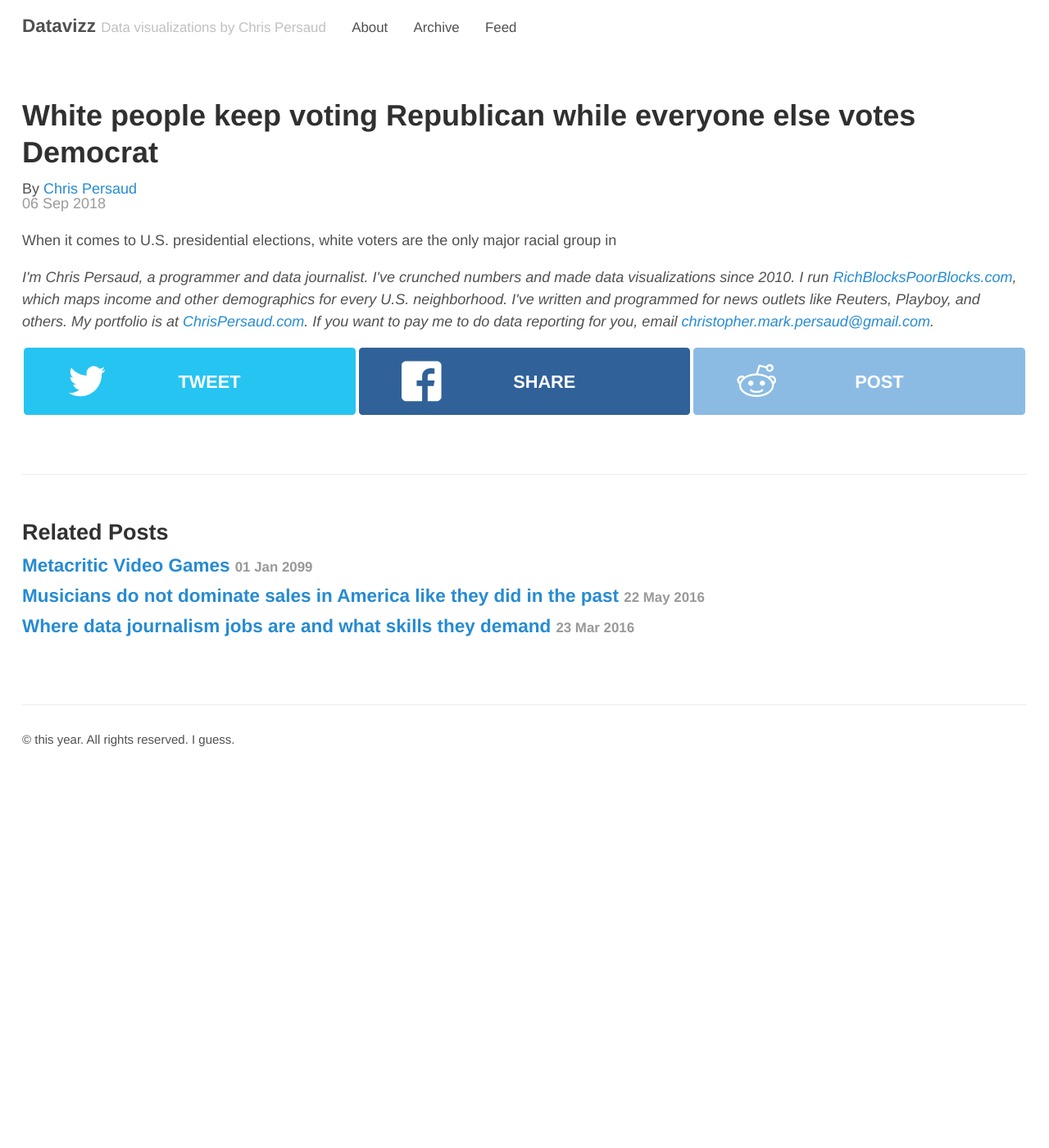
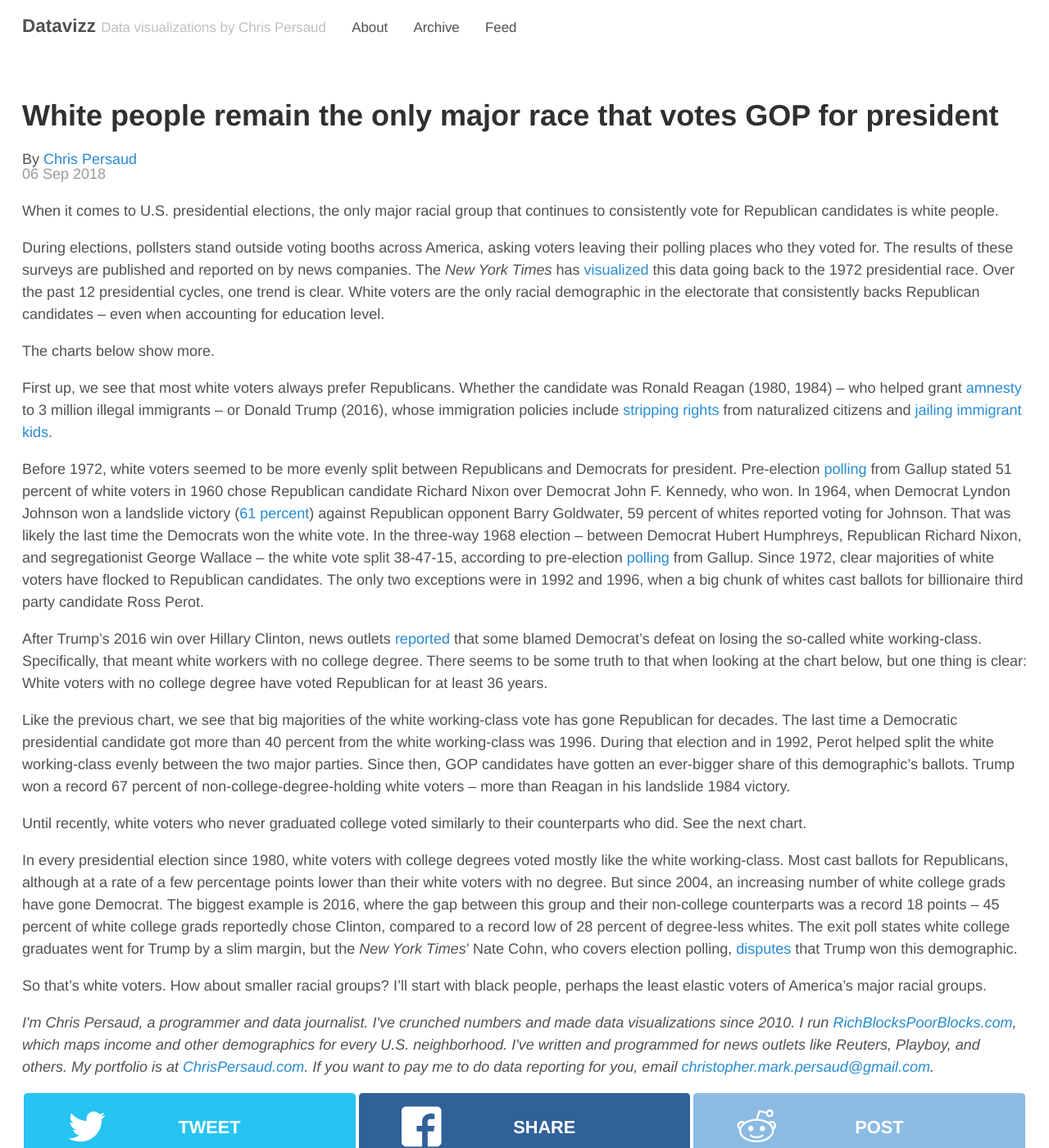
Before and after one commit to chrismp/chrismp.github.io, a Jekyll site: the page built from _posts/2018-09-06-whites-vote-republican.md, in a window 1280 px wide and 1400 px high. Shown: the whole window at 82% size. Built offline with Jekyll 4.4.1, drawn with Linux system fonts in a browser that asks for light colours; nearby versions of some CDN libraries.

Commit message:
Start writing about whites voting Republican

```diff
--- a/_layouts/post.html
+++ b/_layouts/post.html
@@ -4,6 +4,7 @@ layout: default
 
 <article class="post">
   <h1 class="post-title">{{ page.title }}</h1>
+  <h2 class="post-subtitle">{{ page.subtitle }}</h2>
   <span>By <a href="http://www.chrispersaud.com" target="_blank">Chris Persaud</a></span> <time datetime="{{ page.date | date_to_xmlschema }}" class="post-date">{{ page.date | date_to_string }}</time>
   {{ content }}
   {% include footer_contact_note.html %}
--- a/_posts/2018-09-06-whites-vote-republican.md
+++ b/_posts/2018-09-06-whites-vote-republican.md
@@ -1,17 +1,41 @@
 ---
 layout: post
-title: White people keep voting Republican while everyone else votes Democrat
+title: White people remain the only major race that votes GOP for president
 author: Chris Persaud
 ---
 
 <script src="https://pym.nprapps.org/pym.v1.js"></script>
 
-When it comes to U.S. presidential elections, white voters are the only major racial group in
+When it comes to U.S. presidential elections, the only major racial group that continues to consistently vote for Republican candidates is white people.
+
+During elections, pollsters stand outside voting booths across America, asking voters leaving their polling places who they voted for. The results of these surveys are published and reported on by news companies. The *New York Times* has [visualized](https://www.nytimes.com/interactive/2016/11/08/us/politics/election-exit-polls.html) this data going back to the 1972 presidential race. Over the past 12 presidential cycles, one trend is clear. White voters are the only racial demographic in the electorate that consistently backs Republican candidates -- even when accounting for education level.
+
+The charts below show more.
 
 <div id="white"></div>
+
+First up, we see that most white voters always prefer Republicans. Whether the candidate was Ronald Reagan (1980, 1984) -- who helped grant [amnesty](https://www.npr.org/templates/story/story.php?storyId=128303672) to 3 million illegal immigrants -- or Donald Trump (2016), whose immigration policies include [stripping rights](https://www.nbcnews.com/politics/immigration/now-trump-administration-wants-limit-citizenship-legal-immigrants-n897931) from naturalized citizens and [jailing immigrant kids](https://www.cnn.com/2018/09/11/politics/hhs-expand-tornillo-tent-facility-immigrant-children/index.html).
+
+Before 1972, white voters seemed to be more evenly split between Republicans and Democrats for president. Pre-election [polling](https://news.gallup.com/poll/9454/election-polls-vote-groups-19601964.aspx) from Gallup stated 51 percent of white voters in 1960 chose Republican candidate Richard Nixon over Democrat John F. Kennedy, who won. In 1964, when Democrat Lyndon Johnson won a landslide victory ([61 percent](https://www.britannica.com/event/United-States-presidential-election-of-1964)) against Republican opponent Barry Goldwater, 59 percent of whites reported voting for Johnson. That was likely the last time the Democrats won the white vote. In the three-way 1968 election -- between Democrat Hubert Humphreys, Republican Richard Nixon, and segregationist George Wallace -- the white vote split 38-47-15, according to pre-election [polling](https://news.gallup.com/poll/9457/election-polls-vote-groups-19681972.aspx) from Gallup. Since 1972, clear majorities of white voters have flocked to Republican candidates. The only two exceptions were in 1992 and 1996, when a big chunk of whites cast ballots for billionaire third party candidate Ross Perot.
+
+After Trump's 2016 win over Hillary Clinton, news outlets [reported](https://www.thenation.com/article/can-the-democrats-win-back-white-working-class-voters/) that some blamed Democrat's defeat on losing the so-called white working-class. Specifically, that meant white workers with no college degree. There seems to be some truth to that when looking at the chart below, but one thing is clear: White voters with no college degree have voted Republican for at least 36 years.
+
 <div id="white-non-college"></div>
+
+Like the previous chart, we see that big majorities of the white working-class vote has gone Republican for decades. The last time a Democratic presidential candidate got more than 40 percent from the white working-class was 1996. During that election and in 1992, Perot helped split the white working-class evenly between the two major parties. Since then, GOP candidates have gotten an ever-bigger share of this demographic's ballots. Trump won a record 67 percent of non-college-degree-holding white voters -- more than Reagan in his landslide 1984 victory.
+
+Until recently, white voters who never graduated college voted similarly to their counterparts who did. See the next chart.
+
 <div id="white-college"></div>
+
+In every presidential election since 1980, white voters with college degrees voted mostly like the white working-class. Most cast ballots for Republicans, although at a rate of a few percentage points lower than their white voters with no degree. But since 2004, an increasing number of white college grads have gone Democrat. The biggest example is 2016, where the gap between this group and their non-college counterparts was a record 18 points -- 45 percent of white college grads reportedly chose Clinton, compared to a record low of 28 percent of degree-less whites. The exit poll states white college graduates went for Trump by a slim margin, but the *New York Times*' Nate Cohn, who covers election polling, [disputes](https://www.nytimes.com/2018/02/27/upshot/trump-losing-college-educated-whites-he-never-won-them-in-the-first-place.html) that Trump won this demographic.
+
+So that's white voters. How about smaller racial groups? I'll start with black people, perhaps the least elastic voters of America's major racial groups.
+
 <div id="black"></div>
+
+
+
 <div id="hispanic"></div>
 <div id="asian"></div>
 <div id="percent-white"></div>
```
